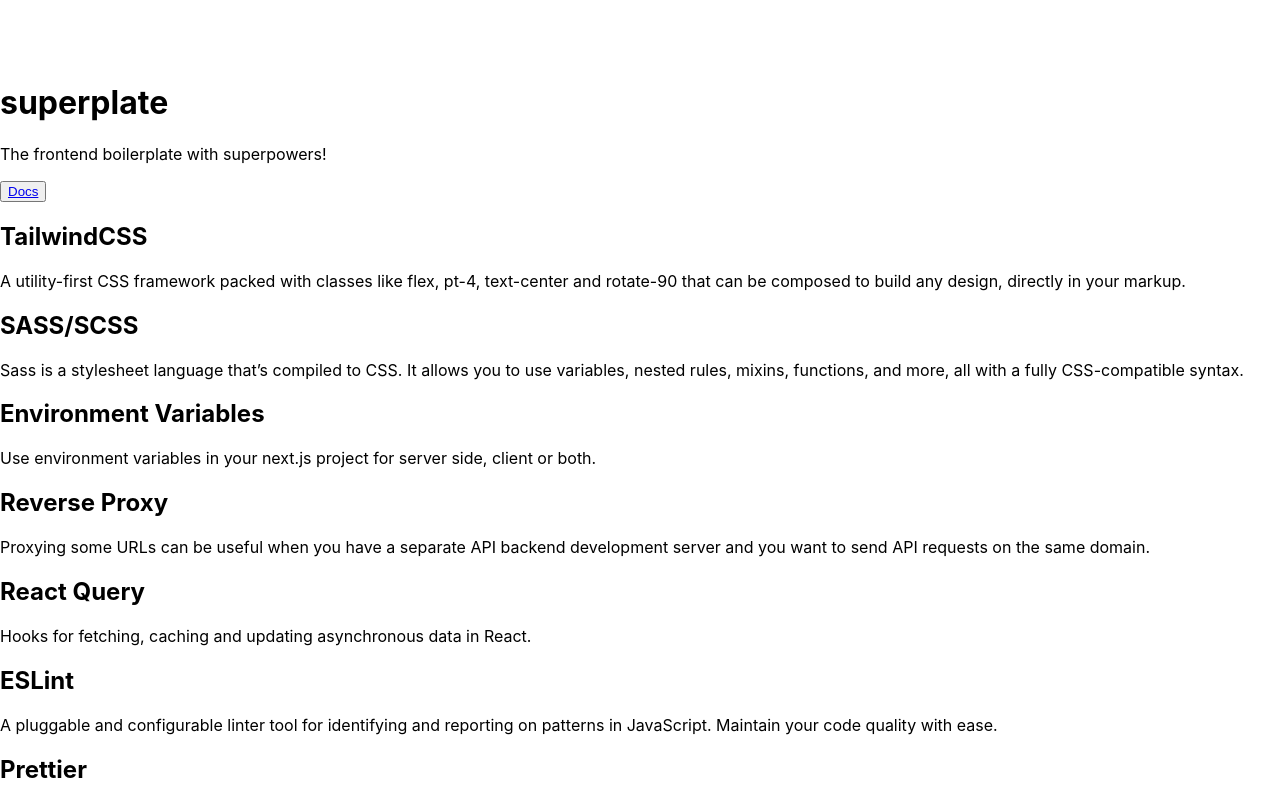
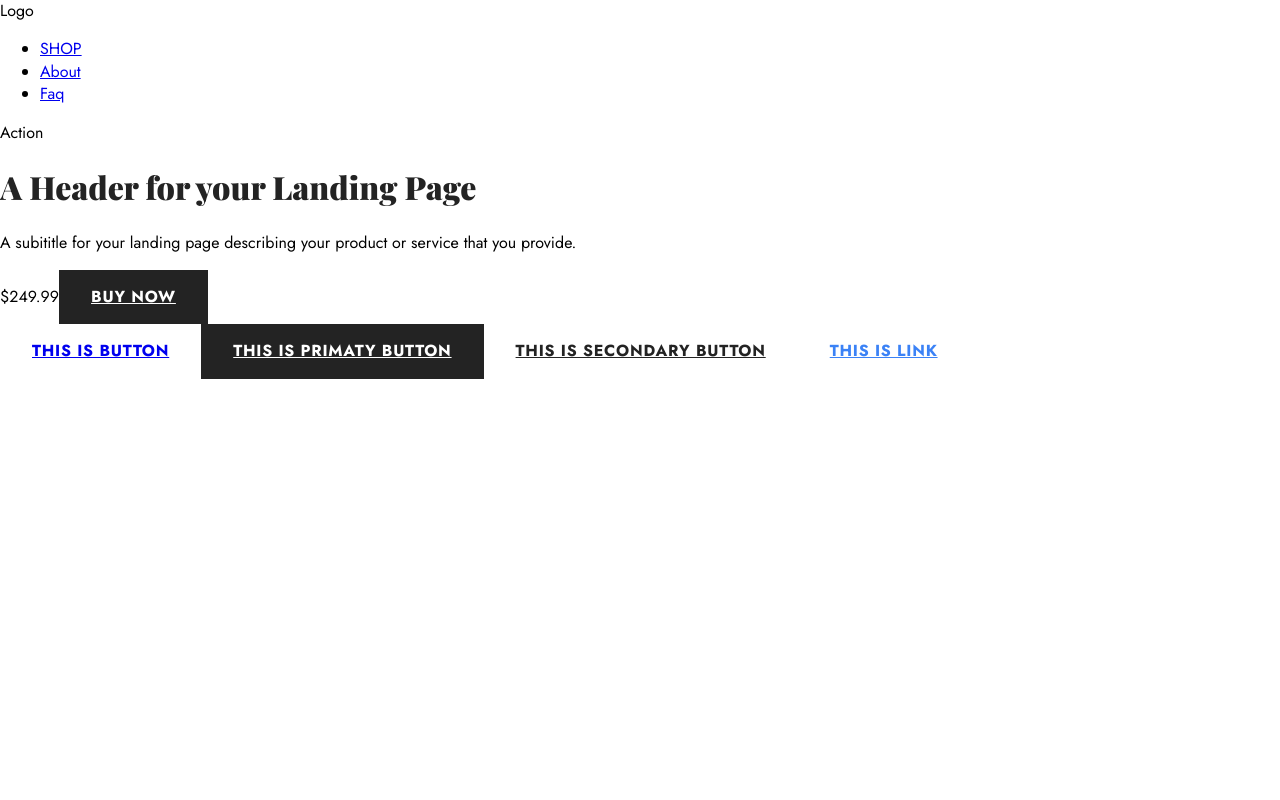
Before and after one commit to antonijoDod/cremeshop, a Next.js app: page / in a window 1280 px wide. Shown: the top 800 px of the page. Built offline with nearby package versions, Linux system fonts and the light colour scheme.

Commit message:
First commit

```diff
--- a/pages/index.tsx
+++ b/pages/index.tsx
@@ -1,15 +1,27 @@
 import React from "react";
 
-import { Container, Header, Main, Footer, Cards } from "@components";
+import { Container, Header, Main, Footer, Cards, Hero } from "@components";
 
 const Home: React.FC = () => {
     return (
-        <Container>
+        <>
             <Header />
-            <Main />
-            <Cards />
-            <Footer />
-        </Container>
+            <Hero />
+            <div>
+                <a href="#" className="btn">
+                    This is button
+                </a>
+                <a href="#" className="btn btn-primary">
+                    This is primaty button
+                </a>
+                <a href="#" className="btn btn-secondary">
+                    THis is secondary button
+                </a>
+                <a href="#" className="btn btn-link">
+                    This is link
+                </a>
+            </div>
+        </>
     );
 };
 
--- a/src/components/container/index.tsx
+++ b/src/components/container/index.tsx
@@ -1,3 +1,13 @@
-export const Container = ({ children }) => {
-    return <div className="min-h-screen flex flex-col">{children}</div>;
+import React from "react";
+
+interface ContainerInterface {
+    children: any;
+}
+
+export const Container: React.FC<ContainerInterface> = ({ children }) => {
+    return (
+        <main className="container mx-auto px-4 max-w-screen-xl">
+            {children}
+        </main>
+    );
 };
--- a/src/components/header/index.tsx
+++ b/src/components/header/index.tsx
@@ -1,11 +1,15 @@
 import React from "react";
 
-import { Logo } from "@components";
+import { Container, Logo, Menu } from "@components";
 
 export const Header: React.FC = () => {
     return (
-        <div className="text-center bg-gray-800">
-            <Logo />
-        </div>
+        <Container>
+            <div className="flex justify-between">
+                <div>Logo</div>
+                <Menu />
+                <div>Action</div>
+            </div>
+        </Container>
     );
 };
--- /dev/null
+++ b/src/components/homepage/hero/index.tsx
@@ -0,0 +1,27 @@
+import React from "react";
+import Link from "next/link";
+import { Container } from "@components";
+
+export const Hero = () => {
+    return (
+        <div className="relative">
+            <Container>
+                <div className="lg:max-w-lg my-28">
+                    <h1 className="text-6xl leading-snug mb-4">
+                        A Header for your Landing Page
+                    </h1>
+                    <p className="mb-4">
+                        A subititle for your landing page describing your
+                        product or service that you provide.
+                    </p>
+                    <div>
+                        <span className="mr-4">$249.99</span>
+                        <Link href="#">
+                            <a className="btn btn-primary">Buy now</a>
+                        </Link>
+                    </div>
+                </div>
+            </Container>
+        </div>
+    );
+};
--- a/src/components/index.ts
+++ b/src/components/index.ts
@@ -1,7 +1,10 @@
 export { Header } from "./header";
+export { Menu } from "./menu";
 export { Logo } from "./logo";
 export { Main } from "./main";
 export { Button } from "./button";
 export { Cards } from "./cards";
 export { Footer } from "./footer";
 export { Container } from "./container";
+
+export { Hero } from "./homepage/hero";
--- /dev/null
+++ b/src/components/menu/index.tsx
@@ -0,0 +1,34 @@
+import React from "react";
+
+export const Menu = () => {
+    return (
+        <div>
+            <ul className="flex">
+                <li>
+                    <a
+                        href="#"
+                        className="p-4 uppercase font-semibold text-black"
+                    >
+                        SHOP
+                    </a>
+                </li>
+                <li>
+                    <a
+                        href="#"
+                        className="p-4 uppercase font-semibold text-gray-primary"
+                    >
+                        About
+                    </a>
+                </li>
+                <li>
+                    <a
+                        href="#"
+                        className="p-4 uppercase font-semibold text-gray-primary"
+                    >
+                        Faq
+                    </a>
+                </li>
+            </ul>
+        </div>
+    );
+};
--- a/src/styles/global.scss
+++ b/src/styles/global.scss
@@ -1,9 +1,37 @@
+@import url('https://fonts.googleapis.com/css2?family=Jost:wght@400;500;600;700&family=Playfair+Display:wght@900&display=swap');
+
 html,
 body {
     margin: 0;
     padding: 0;
-    font-family: -apple-system, BlinkMacSystemFont, "Segoe UI", Roboto,
-        "Helvetica Neue", Arial, "Noto Sans", "Liberation Sans", sans-serif,
-        "Apple Color Emoji", "Segoe UI Emoji", "Segoe UI Symbol",
-        "Noto Color Emoji";
+    font-family: 'Jost', sans-serif;
+    line-height: 1.40;
 }
+
+h1, h2, h3, h4, h5, h6 {
+    font-family: 'Playfair Display', serif;
+    @apply font-black text-black
+}
+
+.btn {
+    letter-spacing: 0.75px;
+    @apply py-4 px-8 font-bold uppercase transition duration-150 inline-block
+}
+
+.btn-primary {
+    &:hover {
+        @apply bg-white text-black
+    }
+    @apply bg-black text-white border
+}
+
+.btn-secondary {
+    &:hover {
+        @apply bg-black text-white
+    }
+    @apply bg-white text-black border
+}
+
+.btn-link {
+    @apply underline text-blue-500
+}
--- a/tailwind.config.js
+++ b/tailwind.config.js
@@ -2,7 +2,20 @@
     purge: ["./pages/**/*.tsx", "./src/**/*.tsx"],
     darkMode: false, // or 'media' or 'class'
     theme: {
-        extend: {},
+        extend: {
+            colors: {
+                black: "#232323",
+                gray: {
+                    primary: "#3C3C3C",
+                },
+            },
+        },
+        screens: {
+            sm: "640px",
+            md: "768px",
+            lg: "996px",
+            xl: "1248px",
+        },
     },
     variants: {
         extend: {},
```
Also changed, not shown: public/assets/images/heroImg.png (added).
